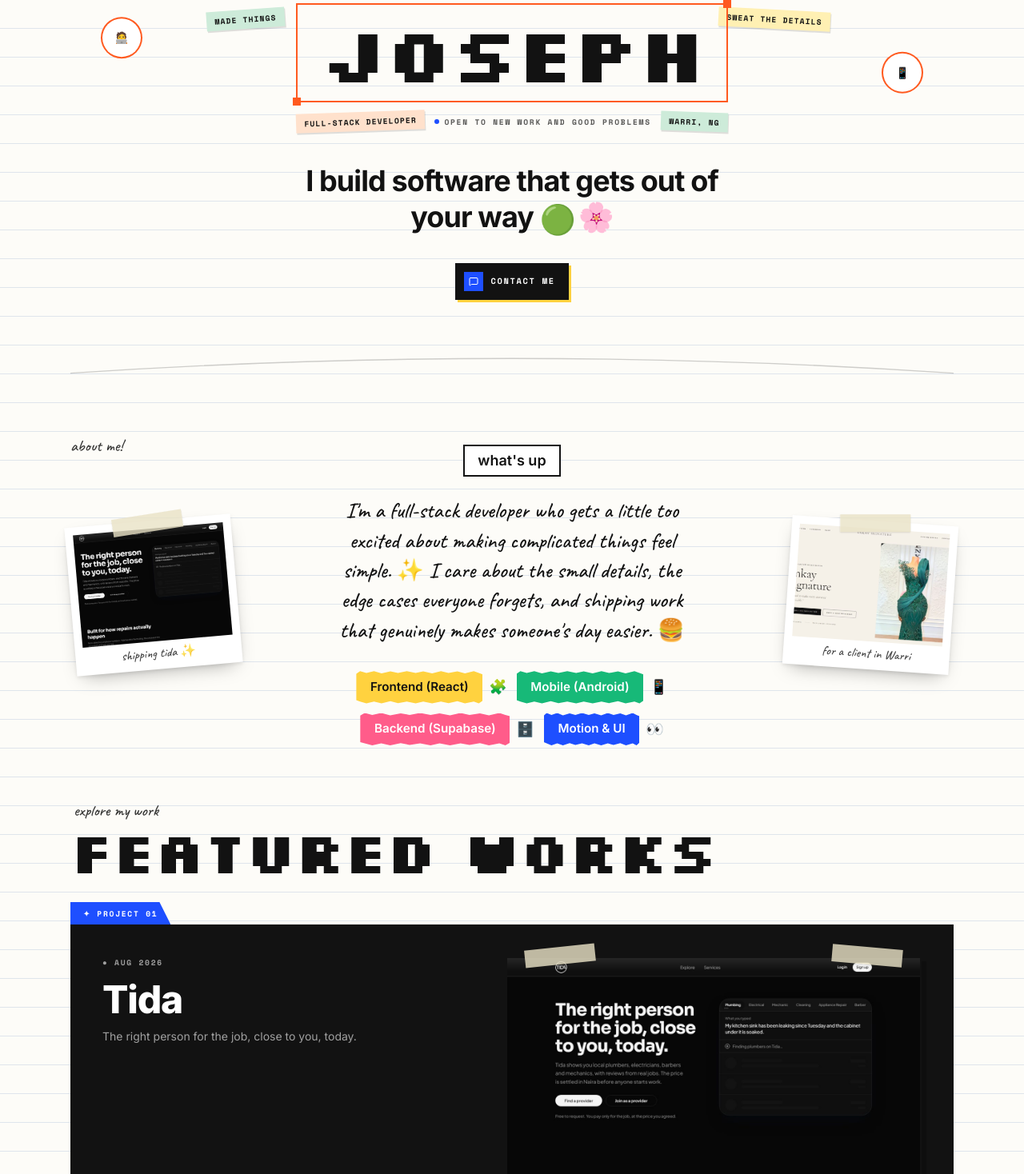
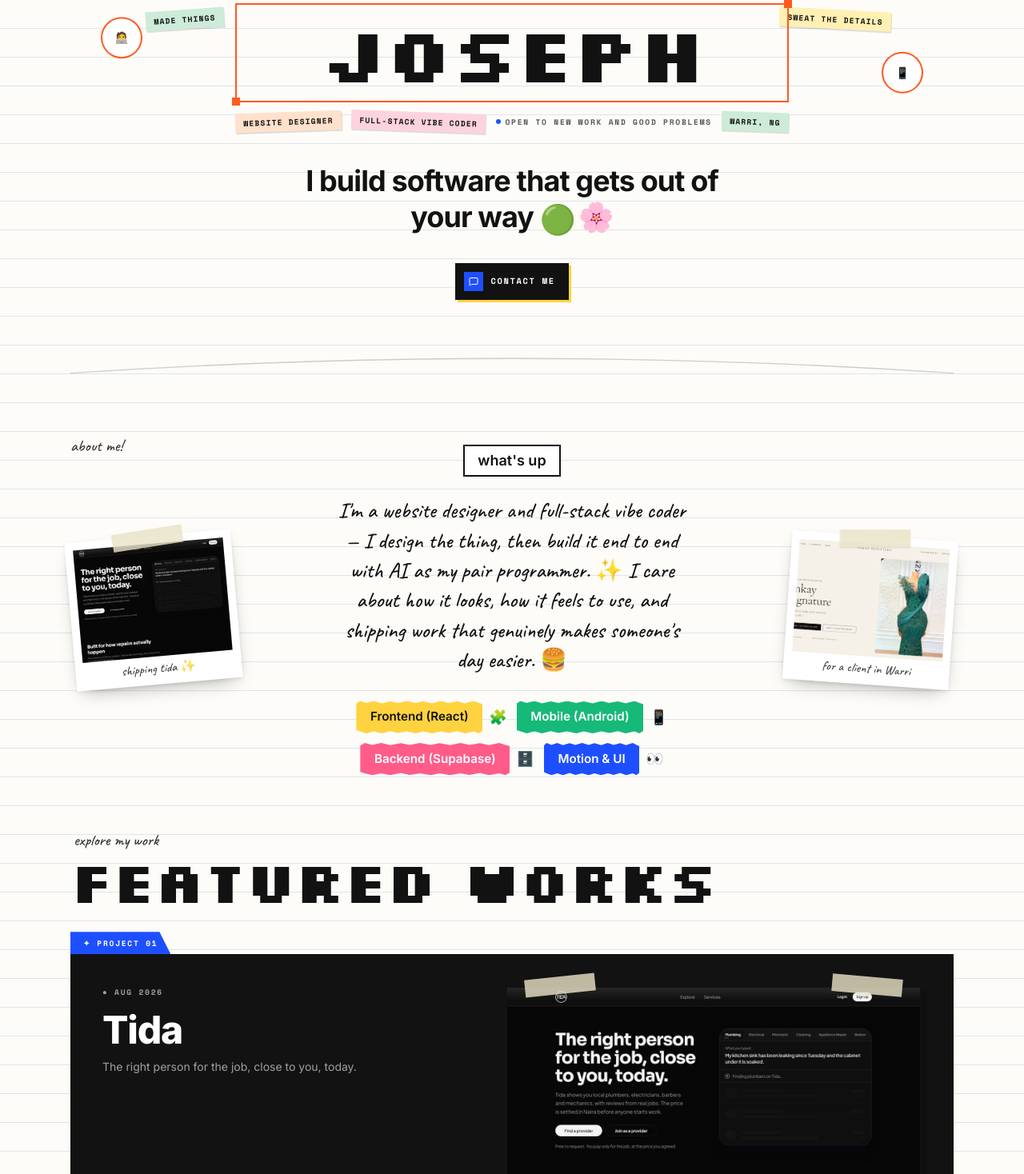
Before and after one commit to freelzz/portfolio, a React (Vite) app: page / in a window 1280 px wide. Shown: the part 180-1648 px from the top of the page at 80% size. Built offline with nearby package versions, Linux system fonts and the light colour scheme.

Commit message:
Position as website designer + full-stack vibe coder; make scroll reveals fail-safe
Co-Authored-By: Claude Opus 5 <noreply@anthropic.com>

```diff
--- a/index.html
+++ b/index.html
@@ -3,9 +3,9 @@
   <head>
     <meta charset="UTF-8" />
     <meta name="viewport" content="width=device-width, initial-scale=1.0" />
-    <title>Joseph — Full-stack developer, Warri</title>
-    <meta name="description" content="Full-stack developer building web and Android apps that get out of your way. React, TypeScript, Supabase, Capacitor." />
-    <meta property="og:title" content="Joseph — Full-stack developer" />
+    <title>Joseph — Website designer & full-stack vibe coder, Warri</title>
+    <meta name="description" content="Website designer and full-stack vibe coder building web and Android apps that get out of your way. React, TypeScript, Supabase, Capacitor, AI-assisted." />
+    <meta property="og:title" content="Joseph — Website designer & full-stack vibe coder" />
     <meta property="og:description" content="Web and Android apps that get out of your way." />
     <meta property="og:type" content="website" />
     <link rel="icon" href="/favicon.svg" type="image/svg+xml" />
--- a/src/components/ProjectPanel.tsx
+++ b/src/components/ProjectPanel.tsx
@@ -2,7 +2,7 @@ import { Link } from "react-router-dom";
 import { ArrowUpRight } from "lucide-react";
 import { motion } from "framer-motion";
 import type { Project } from "@/data/projects";
-import { Tape } from "./ui";
+import { Tape, Reveal } from "./ui";
 
 const panelStyles: Record<Project["panel"], { bg: string; text: string; sub: string; tab: string }> = {
   dark: { bg: "bg-ink", text: "text-white", sub: "text-white/60", tab: "bg-blue text-white" },
@@ -17,13 +17,7 @@ export function ProjectPanel({ project, index }: { project: Project; index: numb
   const num = String(index + 1).padStart(2, "0");
 
   return (
-    <motion.article
-      initial={{ opacity: 0, y: 40 }}
-      whileInView={{ opacity: 1, y: 0 }}
-      viewport={{ once: true, margin: "-80px" }}
-      transition={{ duration: 0.6, ease: [0.22, 1, 0.36, 1] }}
-      className={`relative ${s.bg} ${s.text} ${project.panel === "paper" ? "frame" : ""}`}
-    >
+    <Reveal className={`relative ${s.bg} ${s.text} ${project.panel === "paper" ? "frame" : ""}`}>
       {/* folder tab */}
       <span
         className={`absolute -top-7 left-0 inline-flex h-7 items-center gap-2 px-4 ${s.tab} mono-label`}
@@ -59,6 +53,6 @@ export function ProjectPanel({ project, index }: { project: Project; index: numb
           </motion.div>
         </div>
       </div>
-    </motion.article>
+    </Reveal>
   );
 }
--- a/src/components/ui.tsx
+++ b/src/components/ui.tsx
@@ -1,18 +1,51 @@
-import { motion, type HTMLMotionProps } from "framer-motion";
-import type { ReactNode } from "react";
+import { motion, useInView, type HTMLMotionProps } from "framer-motion";
+import { useEffect, useRef, useState, type ReactNode } from "react";
 
 /* ---------- Reveal on scroll ---------- */
+/**
+ * Fades content in when it scrolls into view. Content is never left hidden:
+ * a manual viewport check (on scroll and a short timer) shows it even when
+ * IntersectionObserver doesn't fire (some in-app browsers / hidden windows).
+ */
+export function useRevealed(ref: React.RefObject<HTMLElement | null>) {
+  const inView = useInView(ref, { once: true, amount: 0.1 });
+  const [forced, setForced] = useState(false);
+
+  useEffect(() => {
+    if (inView || forced) return;
+    const check = () => {
+      const el = ref.current;
+      if (!el) return;
+      const r = el.getBoundingClientRect();
+      const vh = window.innerHeight || document.documentElement.clientHeight;
+      if (vh === 0 || (r.top < vh && r.bottom > 0)) setForced(true);
+    };
+    const t = window.setTimeout(check, 1500);
+    window.addEventListener("scroll", check, { passive: true });
+    window.addEventListener("resize", check);
+    return () => {
+      window.clearTimeout(t);
+      window.removeEventListener("scroll", check);
+      window.removeEventListener("resize", check);
+    };
+  }, [inView, forced, ref]);
+
+  return inView || forced;
+}
+
 export function Reveal({
   children,
   delay = 0,
   className,
   ...rest
 }: { children: ReactNode; delay?: number } & HTMLMotionProps<"div">) {
+  const ref = useRef<HTMLDivElement>(null);
+  const shown = useRevealed(ref);
   return (
     <motion.div
+      ref={ref}
       initial={{ opacity: 0, y: 24 }}
-      whileInView={{ opacity: 1, y: 0 }}
-      viewport={{ once: true, margin: "-60px" }}
+      animate={shown ? { opacity: 1, y: 0 } : { opacity: 0, y: 24 }}
       transition={{ duration: 0.6, delay, ease: [0.22, 1, 0.36, 1] }}
       className={className}
       {...rest}
--- a/src/data/site.ts
+++ b/src/data/site.ts
@@ -3,7 +3,7 @@
  */
 export const site = {
   name: "Joseph",
-  role: "Full-stack Developer",
+  role: "Website Designer · Full-stack Vibe Coder",
   location: "Warri, NG",
   tagline: "I build software that gets out of your way.",
   availability: "Open to new work and good problems",
@@ -16,10 +16,11 @@ export const site = {
 
   // "what's up" blurb on the home page (handwritten)
   intro:
-    "I'm a full-stack developer who gets a little too excited about making complicated things feel simple. ✨ I care about the small details, the edge cases everyone forgets, and shipping work that genuinely makes someone's day easier. 🍔",
+    "I'm a website designer and full-stack vibe coder — I design the thing, then build it end to end with AI as my pair programmer. ✨ I care about how it looks, how it feels to use, and shipping work that genuinely makes someone's day easier. 🍔",
 
   // Longer story on the About page
   about: [
+    "I'm a website designer first and a full-stack vibe coder second. That means I design the site or app — layout, type, colour, motion — and then build the whole thing myself using AI coding tools (Claude Code, mostly) as a pair programmer. I direct the architecture, review what ships, and own the result. I'm upfront about that because it's how I work fast and how I keep the quality high.",
     "I build for the web first and for Android second — usually the same codebase, packaged with Capacitor so a client gets a website and an app from one effort. Most of what I ship runs on React and TypeScript on the front, with Supabase handling auth, data and storage on the back.",
     "I like the unglamorous parts: row-level security that actually holds up, forms that fail gracefully, and animations that make an interface feel calm instead of busy. If a user has to think about the software instead of the thing they came to do, I haven't finished yet.",
     "Based in Warri, Delta State. I work with local businesses that need a real presence online and with founders who need a product built end to end — from the first Figma frame to the Play Store listing.",
--- a/src/pages/About.tsx
+++ b/src/pages/About.tsx
@@ -11,7 +11,11 @@ export function About() {
       <div className="mt-14 grid gap-12 md:grid-cols-[1fr_1.6fr_1fr]">
         {/* left: colour tabs */}
         <Reveal delay={0.1} className="space-y-3">
-          <Note color="peach" rotate={-2}>{site.role}</Note>
+          <div className="flex flex-wrap gap-2">
+            {site.role.split(" · ").map((r, i) => (
+              <Note key={r} color={i ? "pink" : "peach"} rotate={i ? 1.5 : -1.5}>{r}</Note>
+            ))}
+          </div>
           <div className="flex flex-col gap-2">
             {site.skills.map((s) => (
               <span key={s.label} className={`chip w-fit ${s.color} text-sm`}>
--- a/src/pages/Home.tsx
+++ b/src/pages/Home.tsx
@@ -62,7 +62,9 @@ function Hero() {
           </motion.h1>
 
           <div className="mt-3 flex flex-wrap items-center justify-center gap-3">
-            <Note color="peach" rotate={-2}>{site.role}</Note>
+            {site.role.split(" · ").map((r, i) => (
+              <Note key={r} color={i ? "pink" : "peach"} rotate={i ? 2 : -2}>{r}</Note>
+            ))}
             <span className="mono-label hidden items-center gap-1.5 text-ink/70 sm:inline-flex">
               <span className="h-1.5 w-1.5 rounded-full bg-blue" /> {site.availability}
             </span>
@@ -114,18 +116,11 @@ function WhatsUp() {
           <p className="hand mx-auto mt-6 max-w-md text-2xl leading-snug md:text-[1.7rem]">{site.intro}</p>
 
           <div className="mt-8 flex flex-wrap items-center justify-center gap-3">
-            {site.skills.map((s, i) => (
-              <motion.span
-                key={s.label}
-                initial={{ opacity: 0, y: 10 }}
-                whileInView={{ opacity: 1, y: 0 }}
-                viewport={{ once: true }}
-                transition={{ delay: i * 0.08 }}
-                className="flex items-center gap-2"
-              >
+            {site.skills.map((s) => (
+              <span key={s.label} className="flex items-center gap-2">
                 <span className={`chip ${s.color}`}>{s.label}</span>
                 <span className="text-lg">{s.emoji}</span>
-              </motion.span>
+              </span>
             ))}
           </div>
         </Reveal>
--- a/src/pages/Playground.tsx
+++ b/src/pages/Playground.tsx
@@ -1,4 +1,3 @@
-import { motion } from "framer-motion";
 import { Reveal, Note, Hand, Polaroid, PixelHeading, Tape } from "@/components/ui";
 
 /**
@@ -80,14 +79,7 @@ export function Playground() {
 
       <div className="mt-16 columns-1 gap-8 sm:columns-2 lg:columns-3 [&>*]:mb-8 [&>*]:break-inside-avoid">
         {items.map((it, i) => (
-          <motion.div
-            key={i}
-            initial={{ opacity: 0, y: 20 }}
-            whileInView={{ opacity: 1, y: 0 }}
-            viewport={{ once: true, margin: "-40px" }}
-            transition={{ duration: 0.5, delay: (i % 3) * 0.08 }}
-            className="flex justify-center"
-          >
+          <Reveal key={i} delay={(i % 3) * 0.08} className="flex justify-center">
             {it.kind === "photo" ? (
               <Polaroid src={it.src} alt={it.alt} caption={it.caption} rotate={it.rotate} width="w-full max-w-xs" />
             ) : (
@@ -97,7 +89,7 @@ export function Playground() {
                 <p className="hand mt-2 text-xl leading-snug text-ink/85">{it.body}</p>
               </div>
             )}
-          </motion.div>
+          </Reveal>
         ))}
       </div>
     </section>
--- a/src/pages/Work.tsx
+++ b/src/pages/Work.tsx
@@ -1,6 +1,5 @@
 import { Link, useParams } from "react-router-dom";
 import { ArrowUpRight, ArrowLeft, Github } from "lucide-react";
-import { motion } from "framer-motion";
 import { projects, bySlug } from "@/data/projects";
 import { Reveal, Note, Hand, PixelHeading, Tape } from "@/components/ui";
 
@@ -14,14 +13,7 @@ export function Work() {
 
       <div className="mt-14 grid gap-10 sm:grid-cols-2">
         {projects.map((p, i) => (
-          <motion.article
-            key={p.slug}
-            initial={{ opacity: 0, y: 24 }}
-            whileInView={{ opacity: 1, y: 0 }}
-            viewport={{ once: true, margin: "-40px" }}
-            transition={{ duration: 0.5, delay: (i % 2) * 0.1 }}
-            className="group"
-          >
+          <Reveal key={p.slug} delay={(i % 2) * 0.1} className="group">
             <Link to={`/work/${p.slug}`} className="block">
               <div className="relative">
                 <Tape className="-top-3 left-1/2 -translate-x-1/2 rotate-[-3deg] z-10" />
@@ -45,7 +37,7 @@ export function Work() {
                 ))}
               </div>
             </Link>
-          </motion.article>
+          </Reveal>
         ))}
       </div>
     </section>
```
